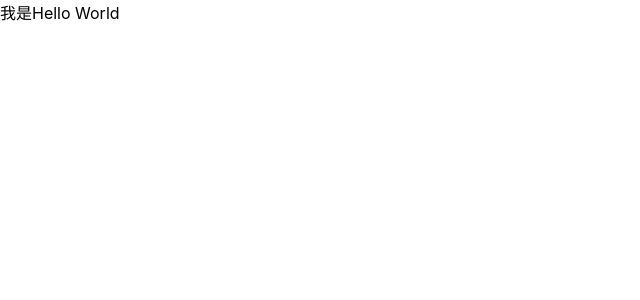
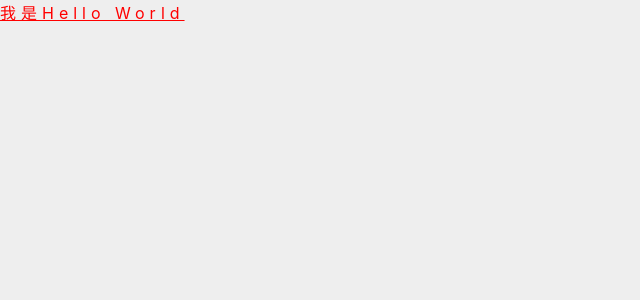
Before and after one commit to parade0393/vue2-jsx-demo, a Vue app: page /#/style-jsx in a window 1280 px wide. Shown: the top 300 px of the page, without its empty margins (0-640 px from the left). Built offline with nearby package versions, Linux system fonts and the light colour scheme.

Commit message:
jsx样式的使用

```diff
--- /dev/null
+++ b/src/assets/style.css
@@ -0,0 +1,4 @@
+* {
+  padding: 0;
+  margin: 0;
+}
--- /dev/null
+++ b/src/assets/style.less
@@ -0,0 +1,4 @@
+*{
+  padding: 0;
+  margin: 0;
+}
--- a/src/router/index.js
+++ b/src/router/index.js
@@ -22,7 +22,7 @@ const routes = [
   {
     path: "/style-jsx",
     name: "styleJsx",
-    component: () => import("@/views/StyleJsx"),
+    component: () => import("@/views/styleJsx/StyleJsx"),
     meta: {
       title: "jsx样式演示",
     },
--- a/src/views/HomeView.vue
+++ b/src/views/HomeView.vue
@@ -22,4 +22,6 @@ export default {
   },
 };
 </script>
-<style lang="less" scoped></style>
+<style lang="less" scoped>
+@import "@/assets/style.less";
+</style>
--- a/src/views/StyleJsx.js
+++ /dev/null
@@ -1,9 +0,0 @@
-export default {
-  name: "StyleJsx",
-  data() {
-    return {};
-  },
-  render() {
-    return <p>我是Hello World</p>;
-  },
-};
--- /dev/null
+++ b/src/views/styleJsx/StyleJsx.css
@@ -0,0 +1,6 @@
+.style-jsx p {
+  text-decoration: underline;
+}
+.style-jsx .title {
+  letter-spacing: 5px;
+}
--- /dev/null
+++ b/src/views/styleJsx/StyleJsx.js
@@ -0,0 +1,18 @@
+//css引入不能使用scope的形式，因此根元素class保持唯一吧
+import "./StyleJsx.less";
+export default {
+  name: "StyleJsx",
+  data() {
+    return {};
+  },
+  render() {
+    return (
+      <div
+        class="style-jsx"
+        style={{ color: "#ff0000", backgroundColor: "#eee", height: "100%" }}
+      >
+        <p class="title">我是Hello World</p>
+      </div>
+    );
+  },
+};
--- /dev/null
+++ b/src/views/styleJsx/StyleJsx.less
@@ -0,0 +1,8 @@
+.style-jsx{
+  p{
+    text-decoration: underline;
+  }
+  .title{
+    letter-spacing: 5px;
+  }
+}
```
